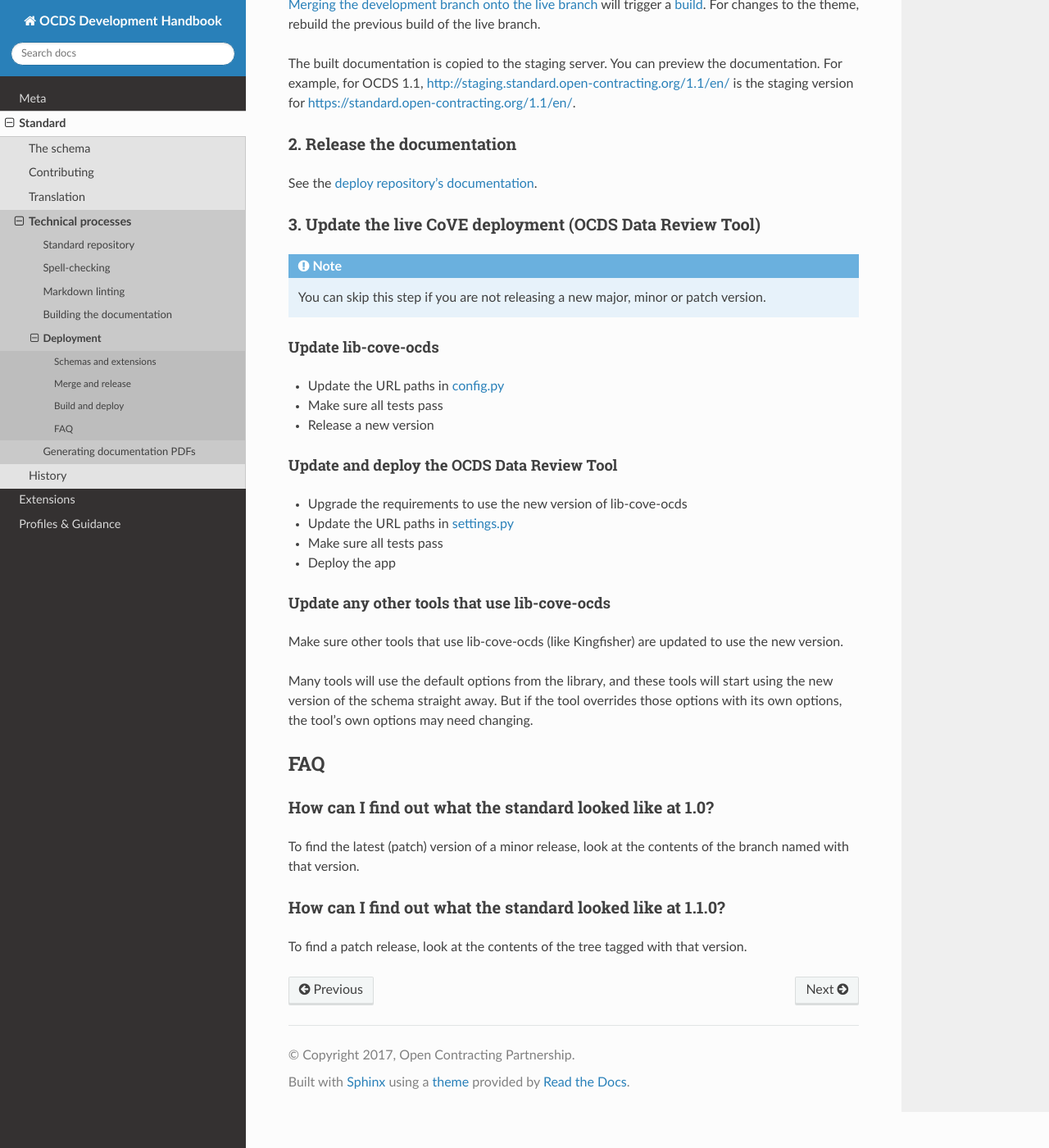
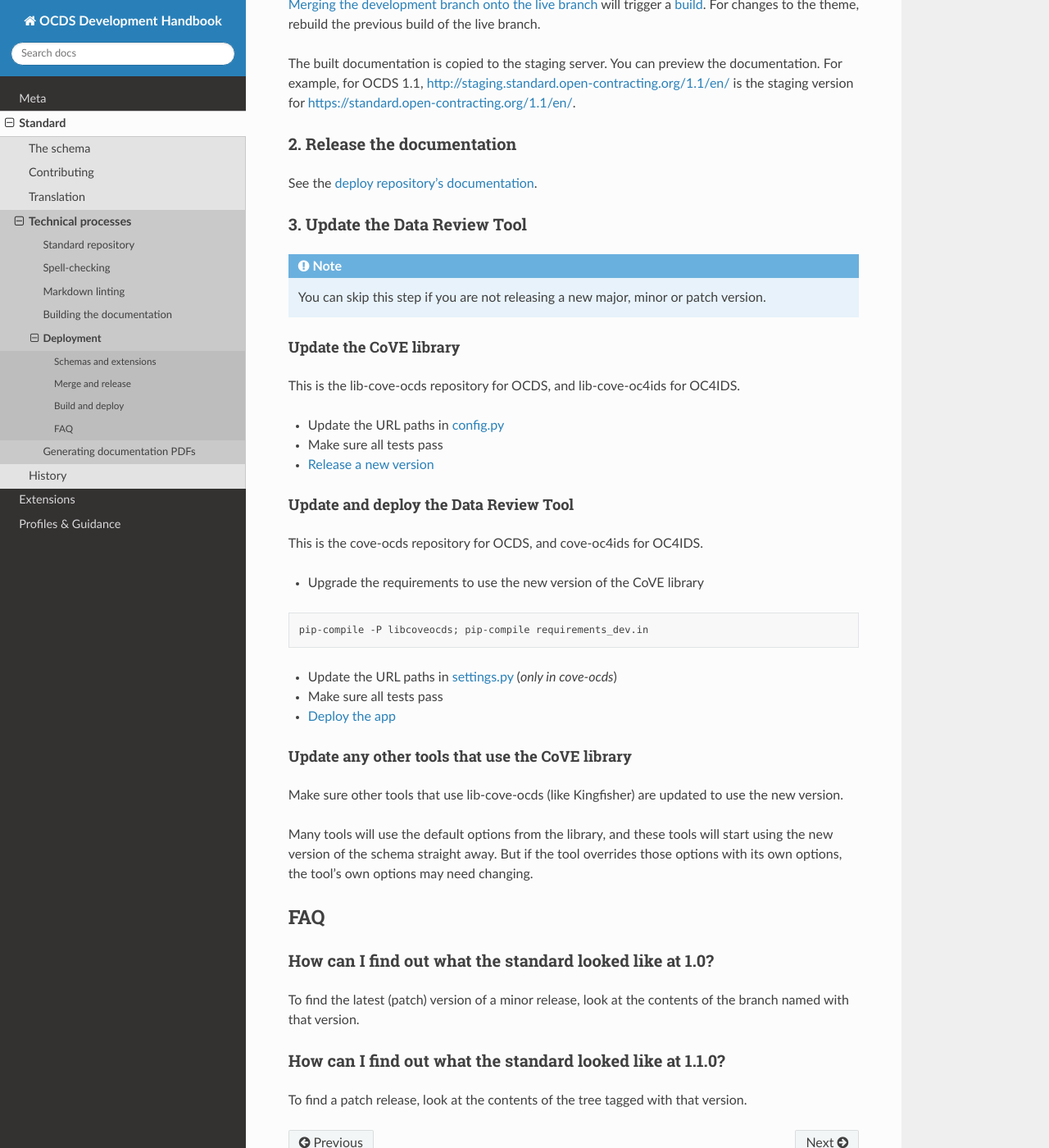
Before and after one commit to open-contracting/standard-development-handbook, a Sphinx documentation site: the page built from docs/standard/technical/deployment.md, in a window 1280 px wide and 1400 px high, scrolled down 4124 px. Shown: the whole window at 82% size. Built offline with Sphinx 7.4.7 and the Read the Docs theme 2.0.0, drawn with Linux system fonts in a browser that asks for light colours.

Commit message:
Add links and commands for updating CoVE. Update instructions for OC4IDS.

````diff
--- a/docs/standard/technical/deployment.md
+++ b/docs/standard/technical/deployment.md
@@ -24,7 +24,7 @@
 
 The following Rake tasks from [standard-maintenance-scripts](https://github.com/open-contracting/standard-maintenance-scripts) will report or correct issues with licenses, issues, `README.md`, wikis, branches, and topics:
 
-```bash
+```shell
 bundle exec rake repos:licenses
 bundle exec rake repos:readmes
 bundle exec rake fix:lint_repos
@@ -41,7 +41,7 @@
 
 Instead of navigating the website, run this Rake task to get links to pull requests and comparison URLs:
 
-```bash
+```shell
 bundle exec rake release:review_extensions
 ```
 
@@ -62,19 +62,19 @@
 
 Instead of navigating the website, use this Rake task, which will use the extension's changelog as the release message:
 
-```bash
+```shell
 bundle exec rake release:release_extensions REF=v1.1.1 REPOS=repo1,repo2
 ```
 
 If you make a mistake, you can undo the release with:
 
-```bash
+```shell
 bundle exec rake release:undo_release_extensions REF=v1.1.1 REPOS=repo1,repo2
 ```
 
 Then, add the new releases to the [extension registry](https://github.com/open-contracting/extension_registry). To quickly generate the content of `extension_versions.csv` with the new releases of core extensions, run:
 
-```bash
+```shell
 bundle exec rake registry:extension_versions
 ```
 
@@ -104,7 +104,7 @@
 
 Update the *major__minor__patch* version number:
 
-```bash
+```shell
 find . \( -name '*.json' -or -name '*.md' -or -name '*.po' \) -exec sed -i "" 's/1__1__3/1__1__4/g' \{\} \;
 ```
 
@@ -174,27 +174,36 @@
 
 See the [deploy repository's documentation](https://ocdsdeploy.readthedocs.io/en/latest/deploy/docs.html#publish-released-documentation).
 
-### 3. Update the live CoVE deployment (OCDS Data Review Tool)
+### 3. Update the Data Review Tool
 
 ```eval_rst
 .. note::
    You can skip this step if you are not releasing a new major, minor or patch version.
 ```
 
-#### Update lib-cove-ocds
+#### Update the CoVE library
+
+This is the lib-cove-ocds repository for OCDS, and lib-cove-oc4ids for OC4IDS.
 
 * Update the URL paths in [config.py](https://github.com/open-contracting/lib-cove-ocds/blob/master/libcoveocds/config.py)
 * Make sure all tests pass
-* Release a new version
+* [Release a new version](https://ocp-software-handbook.readthedocs.io/en/latest/python/packages.html#release-process)
 
-#### Update and deploy the OCDS Data Review Tool
+#### Update and deploy the Data Review Tool
 
-* Upgrade the requirements to use the new version of lib-cove-ocds
-* Update the URL paths in [settings.py](https://github.com/OpenDataServices/cove/blob/master/cove_ocds/settings.py)
+This is the cove-ocds repository for OCDS, and cove-oc4ids for OC4IDS.
+
+* Upgrade the requirements to use the new version of the CoVE library
+
+```shell
+pip-compile -P libcoveocds; pip-compile requirements_dev.in
+```
+
+* Update the URL paths in [settings.py](https://github.com/OpenDataServices/cove/blob/master/cove_ocds/settings.py) (*only in cove-ocds*)
 * Make sure all tests pass
-* Deploy the app
+* [Deploy the app](https://ocdsdeploy.readthedocs.io/en/latest/deploy/deploy.html)
 
-#### Update any other tools that use lib-cove-ocds
+#### Update any other tools that use the CoVE library
 
 Make sure other tools that use lib-cove-ocds (like Kingfisher) are updated to use the new version.
 
````
Also changed, not shown: docs/profiles/technical/deployment.md (+1 -1 lines).
